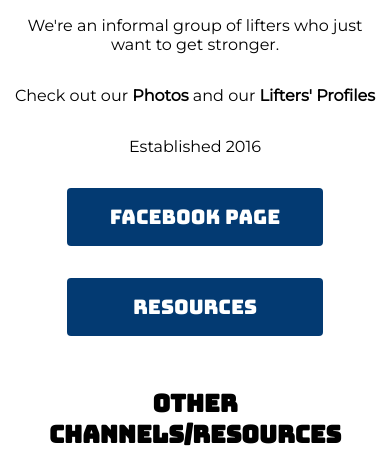
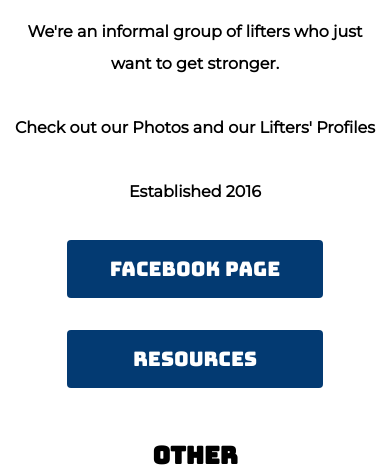
Before and after one commit to JakeCulp/IDM-232, a PHP site: page /index.php in a window 390 px wide. Shown: the part 136-606 px from the top of the page. Run offline with PHP 8.4, Linux system fonts and the light colour scheme; some libraries are stand-ins or nearby versions.

Commit message:
Updated font sizes on about

```diff
--- a/style.css
+++ b/style.css
@@ -41,6 +41,8 @@
 	justify-content: center;
 	flex-direction: column;
 	align-items: center;
+	font-size: 1.25rem;
+  font-weight: bold;
 }
 
 a {
@@ -358,6 +360,9 @@
 
 		#about {
 			text-align: center;
+			font-size: 1rem;
+			line-height: 2rem;
+
 		}
 
 		textarea {
```
